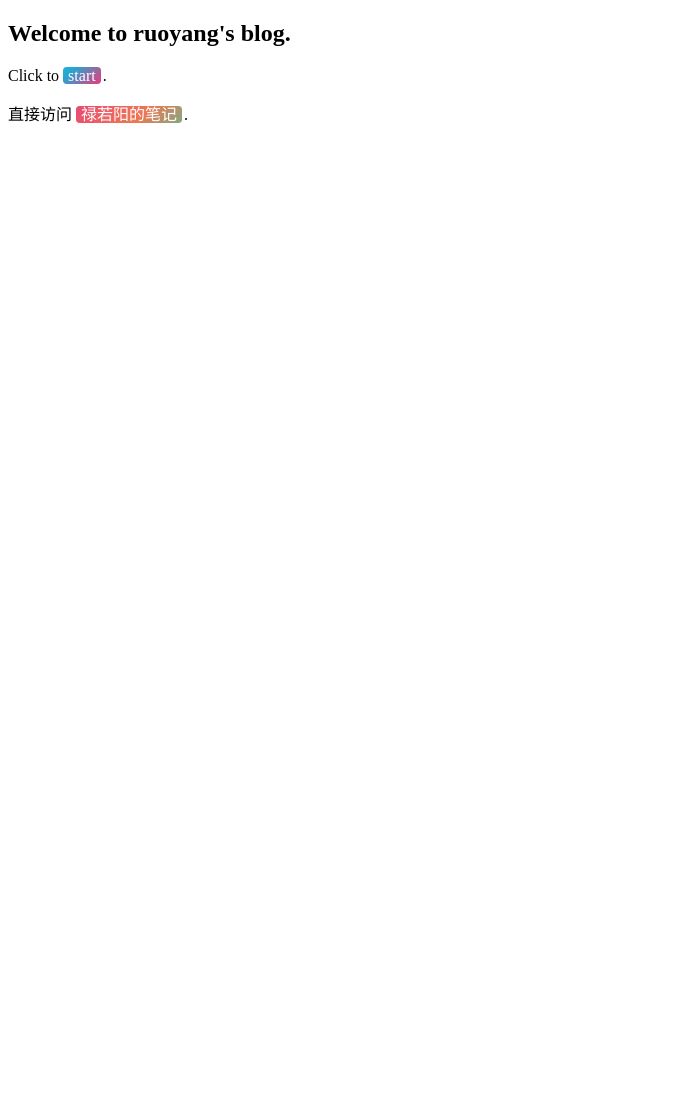
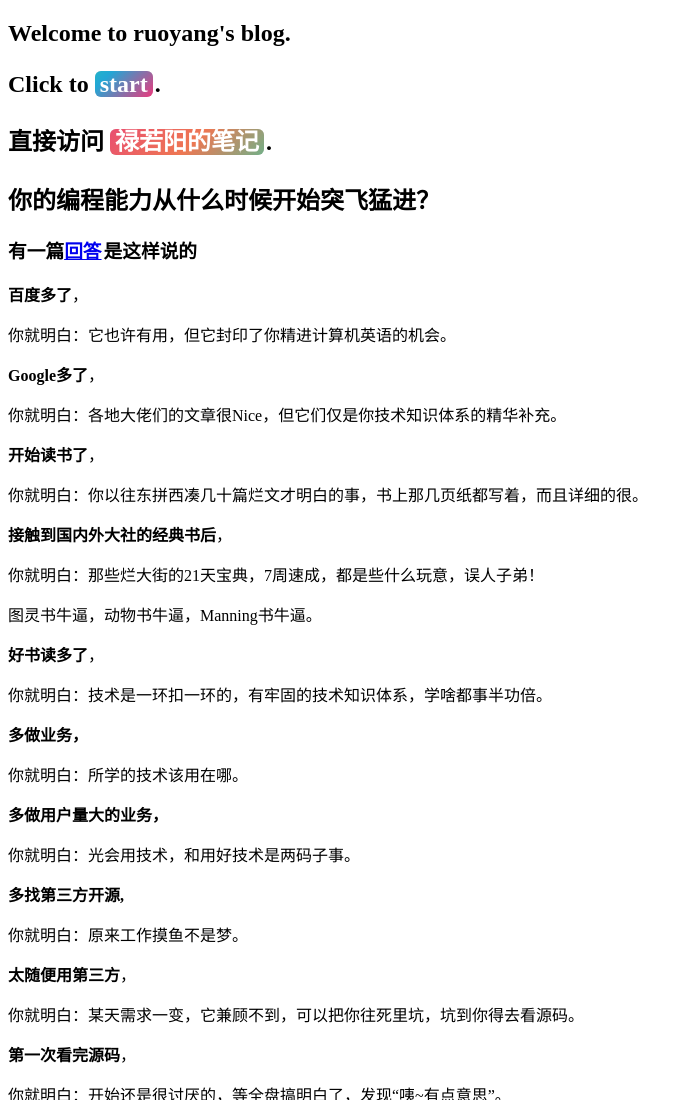
Before and after one commit to RoureYungLoo/ruoyangblog, a plain HTML site: page index.html in a window 1280 px wide. Shown: the top 1100 px of the page, without its empty margins (0-693 px from the left). Before the commit the page ends 800 px from the top, so only its background shows below. Drawn offline with Linux system fonts and the light colour scheme.

Commit message:
Update index.html

```diff
--- a/index.html
+++ b/index.html
@@ -5,12 +5,69 @@
     <meta charset="UTF-8">
     <meta name="viewport" content="width=device-width, initial-scale=1.0">
     <title>首页</title>
-    <link type="text/css" rel="styleSheet"  href="./assets/css/style.css" />
+    <link type="text/css" rel="styleSheet" href="./assets/css/style.css" />
+    <link type="text/css" rel="styleSheet" href="./assets/css/typora.css" />
 </head>
 
 <body>
-    <h2>Welcome to ruoyang's blog.</h2>
+    <!-- <h2>Welcome to ruoyang's blog.</h2>
     <p>Click to <a href="./navigator.html" class="start round" target="_self">start</a>.</p>
-    <p>直接访问 <a href="http://101.34.7.26:85/" class="start round" target="_blank">禄若阳的笔记</a>.</p>
+    <p>直接访问 <a href="http://101.34.7.26:85/" class="start round" target="_blank">禄若阳的笔记</a>.</p> -->
+
+    <div class='typora-export os-windows'>
+        <div class='typora-export-content'>
+            <div id='write' class=''>
+                <h2>Welcome to ruoyang's blog.
+                    <p><span>Click to <a href="./navigator.html" class="start round" target="_self">start</a>.</span>
+                    </p>
+                    <p><span>直接访问 <a href="http://101.34.7.26:85/" class="start round"
+                                target="_blank">禄若阳的笔记</a>.</span></p>
+                    <h2 id='你的编程能力从什么时候开始突飞猛进'><span>你的编程能力从什么时候开始突飞猛进？</span></h2>
+                    <h3 id='有一篇回答是这样说的'><span>有一篇</span><a
+                            href='https://www.zhihu.com/question/356351510/answer/913928066'><span>回答</span></a><span>是这样说的</span>
+                    </h3>
+                    <p><strong><span>百度多了</span></strong><span>，</span></p>
+                    <p><span>你就明白：它也许有用，但它封印了你精进计算机英语的机会。</span></p>
+                    <p><strong><span>Google多了</span></strong><span>，</span></p>
+                    <p><span>你就明白：各地大佬们的文章很Nice，但它们仅是你技术知识体系的精华补充。</span></p>
+                    <p><strong><span>开始读书了</span></strong><span>，</span></p>
+                    <p><span>你就明白：你以往东拼西凑几十篇烂文才明白的事，书上那几页纸都写着，而且详细的很。</span></p>
+                    <p><strong><span>接触到国内外大社的经典书后</span></strong><span>，</span></p>
+                    <p><span>你就明白：那些烂大街的21天宝典，7周速成，都是些什么玩意，误人子弟！</span></p>
+                    <p><span>图灵书牛逼，动物书牛逼，Manning书牛逼。</span></p>
+                    <p><strong><span>好书读多了</span></strong><span>，</span></p>
+                    <p><span>你就明白：技术是一环扣一环的，有牢固的技术知识体系，学啥都事半功倍。</span></p>
+                    <p><strong><span>多做业务，</span></strong></p>
+                    <p><span>你就明白：所学的技术该用在哪。</span></p>
+                    <p><strong><span>多做用户量大的业务，</span></strong></p>
+                    <p><span>你就明白：光会用技术，和用好技术是两码子事。</span></p>
+                    <p><strong><span>多找第三方开源,</span></strong></p>
+                    <p><span>你就明白：原来工作摸鱼不是梦。</span></p>
+                    <p><strong><span>太随便用第三方</span></strong><span>，</span></p>
+                    <p><span>你就明白：某天需求一变，它兼顾不到，可以把你往死里坑，坑到你得去看源码。</span></p>
+                    <p><strong><span>第一次看完源码</span></strong><span>，</span></p>
+                    <p><span>你就明白：开始还是很讨厌的，等全盘搞明白了，发现“咦~有点意思”。</span></p>
+                    <p><strong><span>源码看多了</span></strong><span>，</span></p>
+                    <p><span>你就明白：自己的查克拉莫名的增多了。而且吐槽文档不全的习惯也渐渐少了，一个不服就跑去观摩别人的源码，顺便偷个师。</span></p>
+                    <p><span>再往后，或许你的技术确实突飞猛进了，然而你却只会觉得编程本来就是这个样子的。</span></p>
+                    <p><strong><span>因为，但凡通过点滴付出，累积出来的结果，都是平淡无声的。</span></strong></p>
+                    <h3 id='还有一篇回答是这样说的'><span>还有一篇</span><a
+                            href='https://www.zhihu.com/question/356351510/answer/1227322862'><span>回答</span></a><span>是这样说的</span>
+                    </h3>
+                    <p><strong><span>阶段一：</span></strong><span> 啥也不会，抄代码都运行不起来，学会了百度+google，学会了舔着逼脸去求大神。</span></p>
+                    <p><strong><span>阶段二：</span></strong><span> 学会天坛看教学视频，得瑟能写一些页面，停留在CURD阶段，顶多培训毕业水平，疑难杂症无能为力。</span>
+                    </p>
+                    <p><strong><span>阶段三：</span></strong><span>
+                            开始了解底层，看书研究底层，原来发现全是数据结构算法、操作系统、网络底层，开始沉迷研究底层技术，用优雅的设计。</span>
+                    </p>
+                    <p><strong><span>阶段四：</span></strong><span> 知道一些底层，开始跟别人喷技术的优雅性，忽略了我们技术是为了业务带来收益。</span></p>
+                    <p><strong><span>阶段五：</span></strong><span> 能灵活判断业务的情况，给出合理的技术架构。</span></p>
+                    <p><span>总之，突飞猛进的时候是自己会实践用起来，同时在项目环境中碰到问题，研究底层最终解决疑难杂症，随着经历无数个疑难杂症的积累，也就是这时候。</span></p>
+                    <h3 id='还有一篇赞同过万的回答是这样说的'><span>还有一篇赞同过万的回答是这样说的</span></h3>
+                    <p><a href='https://www.zhihu.com/question/356351510/answer/1148885728'><span>点击查看</span></a></p>
+            </div>
+        </div>
+    </div>
 </body>
+
 </html>
```
